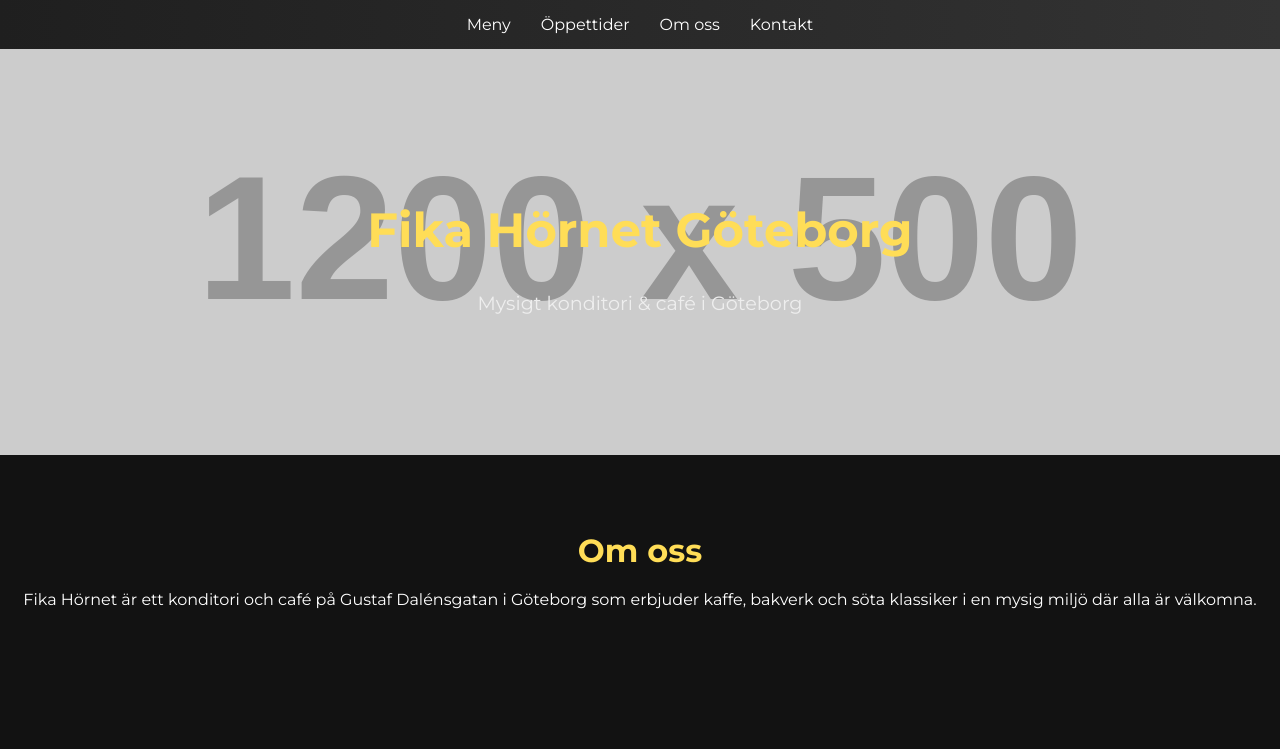
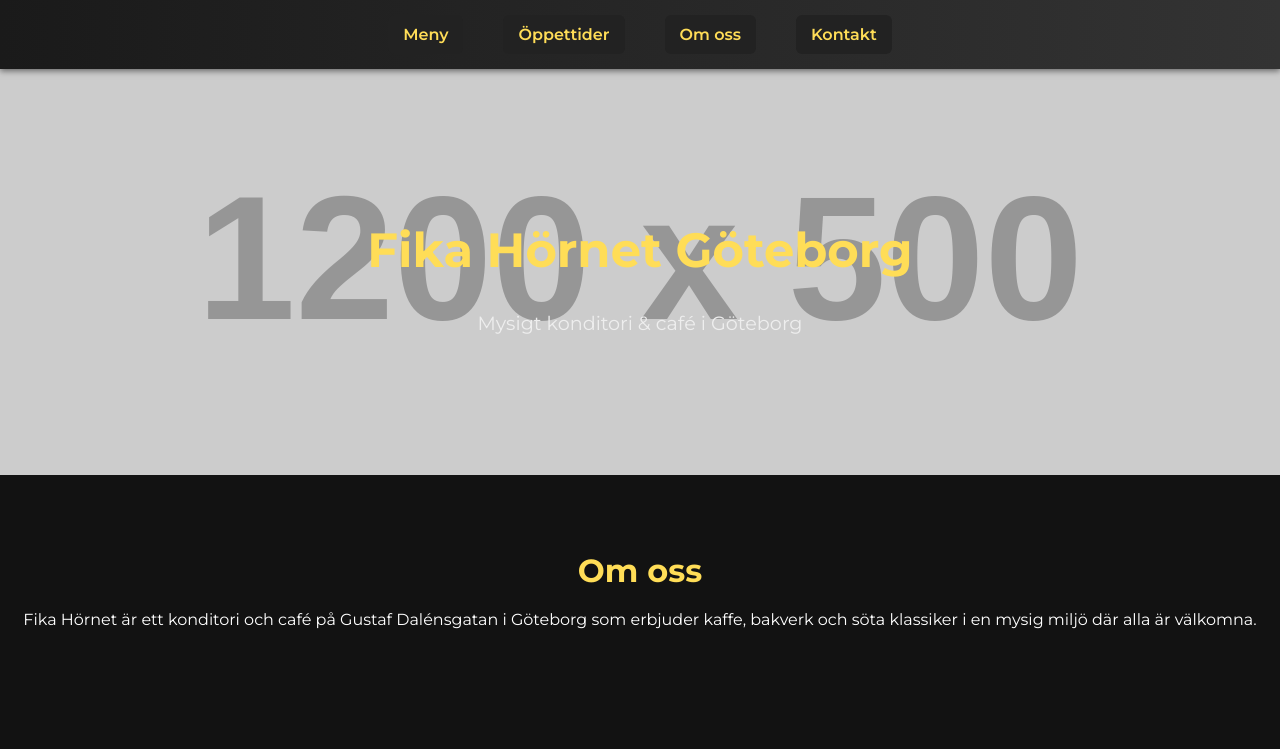
Before and after one commit to krisztiannagy0000-hub/fikahornet-website, a plain HTML site: page index.html in a window 1280 px wide. Shown: the top 749 px of the page. Drawn offline with Linux system fonts and the light colour scheme; placeholder pictures from the web are drawn by us.

Commit message:
Update style.css

```diff
--- a/style.css
+++ b/style.css
@@ -11,24 +11,29 @@ body {
 .topbar {
   display: flex;
   justify-content: center;
-  gap: 30px;
-  background: linear-gradient(90deg, #1f1f1f, #333333);
+  background: linear-gradient(90deg, #1a1a1a, #333333);
   padding: 15px 0;
   position: sticky;
   top: 0;
-  z-index: 100;
+  z-index: 1000;
+  box-shadow: 0 2px 6px rgba(0,0,0,0.5);
 }
 
-.topbar a {
+.topbar-item {
+  margin: 0 20px;
+  padding: 10px 15px;
+  background-color: #222;
+  border-radius: 6px;
+  font-weight: 600;
   color: #ffdd57;
-  text-decoration: none;
-  font-weight: 600;
-  font-size: 1rem;
-  transition: color 0.3s;
+  cursor: pointer;
+  transition: all 0.3s;
 }
 
-.topbar a:hover {
-  color: #ffffff;
+.topbar-item:hover {
+  background-color: #ffdd57;
+  color: #121212;
+  transform: translateY(-2px);
 }
 
 /* Header / Hero */
```
